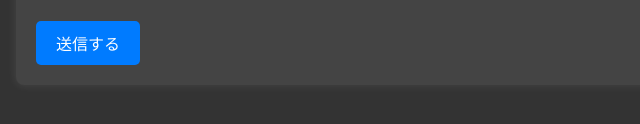
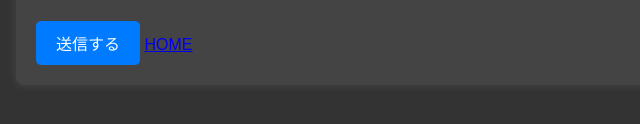
Before and after one commit to konomi-tokyo/konomi-tokyo-kinzoku, a plain HTML site: page contact.html in a window 1280 px wide. Shown: the part 486-610 px from the top of the page, 304-944 px from the left. Drawn offline with Linux system fonts and the light colour scheme.

Commit message:
Update contact.html

```diff
--- a/contact.html
+++ b/contact.html
@@ -67,6 +67,7 @@
         <textarea id="message" name="message" required></textarea>
 
         <input type="submit" value="送信する">
+        <a href="/index.html">HOME</a>
     </form>
 </div>
 
```
